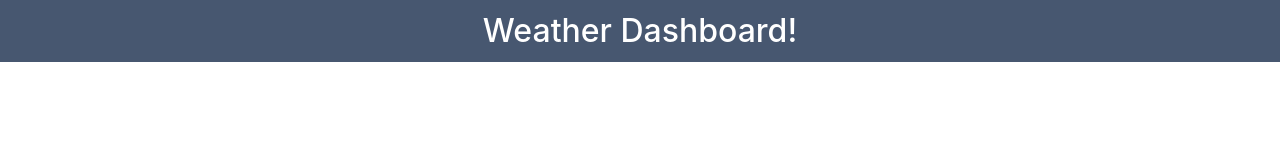
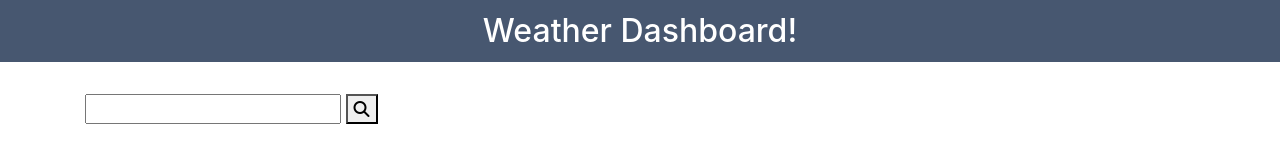
Before and after one commit to Saritapeter123/WeatherDashboard, a plain HTML site: page index.html in a window 1280 px wide. Drawn offline with nearby package versions, Linux system fonts and the light colour scheme.

Commit message:
Add files via upload

```diff
--- a/index.html
+++ b/index.html
@@ -19,12 +19,19 @@
     <h2>Weather Dashboard!</h2>
     <br>
 
+    <div class="container">
+        <form id="city-search">
+            <input type="text" id="city-input">
+            <button><i class="fas fa-search"></i></button>
+        </form>
+    </div>
 
 
 
 
 
-    <!-- Optional JavaScript -->
+    <!-- Font Awesome -->
+    <script src="https://kit.fontawesome.com/9454ae8bef.js" crossorigin="anonymous"></script>
     <!-- jQuery first, then Popper.js, then Bootstrap JS -->
     <script src="https://code.jquery.com/jquery-3.2.1.slim.min.js" integrity="sha384-KJ3o2DKtIkvYIK3UENzmM7KCkRr/rE9/Qpg6aAZGJwFDMVNA/GpGFF93hXpG5KkN" crossorigin="anonymous"></script>
     <script src="https://cdnjs.cloudflare.com/ajax/libs/popper.js/1.12.9/umd/popper.min.js" integrity="sha384-ApNbgh9B+Y1QKtv3Rn7W3mgPxhU9K/ScQsAP7hUibX39j7fakFPskvXusvfa0b4Q" crossorigin="anonymous"></script>
--- a/style.css
+++ b/style.css
@@ -4,3 +4,7 @@ h2 {
     text-align: center;
     color: white;
 }
+
+.container {
+    position: relative;
+}
```
